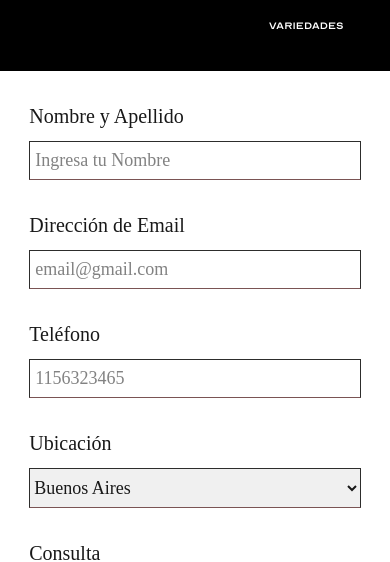
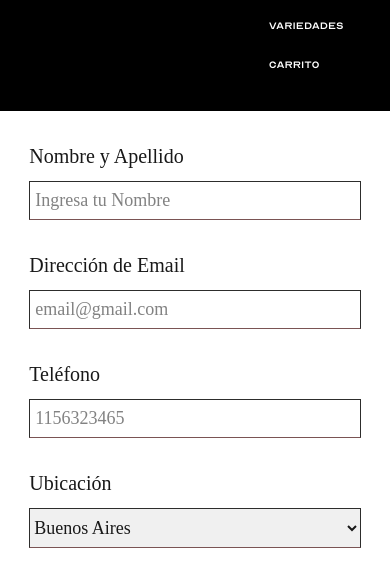
Before and after one commit to manusucaria/Escalada, a website: page pages/contacto.html in a window 390 px wide. Both pictures are taken after a click on the button 294 px from the left and 52 px from the top of the page. Shown: the part 216-778 px from the top of the page. Drawn offline with Linux system fonts and the light colour scheme.

Commit message:
28 del 9 2

```diff
--- a/pages/contacto.html
+++ b/pages/contacto.html
@@ -44,6 +44,9 @@
                                     </li>
                                     <li class="navbar-item listas">
                                         <a class="nav-link" href="../index.html"><p class="lista-nav">Variedades</p></a>
+                                    </li>
+                                    <li class="navbar-item lista2">
+                                        <a class="nav-link" href="carrito.html"><p class="lista-nav">Carrito</p></a>
                                     </li>
                                 </ul>
                             </div>
--- a/scss/_navbar.scss
+++ b/scss/_navbar.scss
@@ -177,6 +177,12 @@ header{
         margin-right: 4rem;
     }
 }
+.lista2{
+    display:none;
+    @media screen and (max-width: 767px){
+        display: flex;
+    }
+}
 .lista-nav{
     text-align: center;
 }
```
Also changed, not shown: 403.html (+3 -0 lines), 404.html (+3 -0 lines), index.html (+3 -0 lines), pages/carrito.html (+3 -0 lines), pages/nosotros.html (+3 -0 lines), pages/tienda.html (+3 -0 lines), css/style.css.
